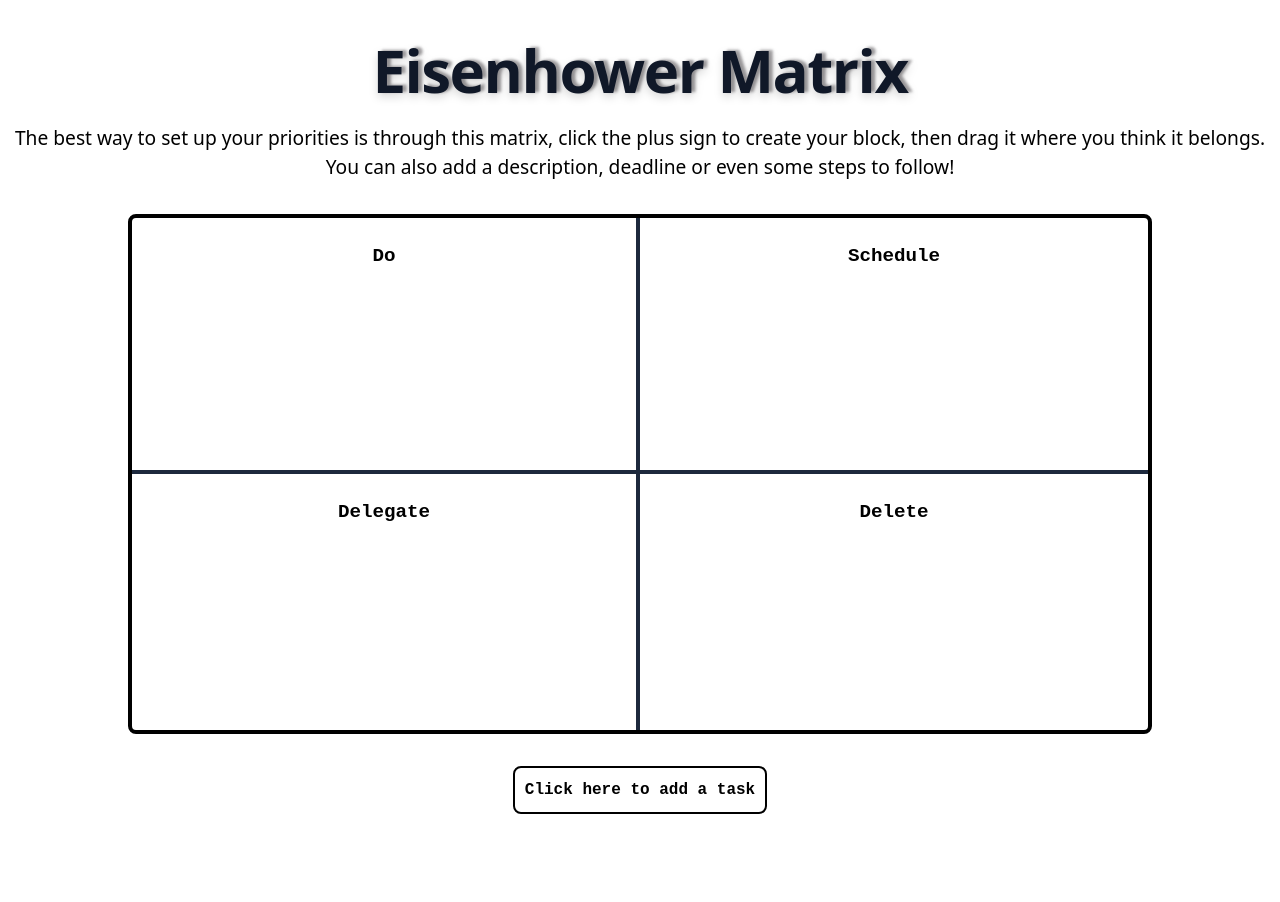
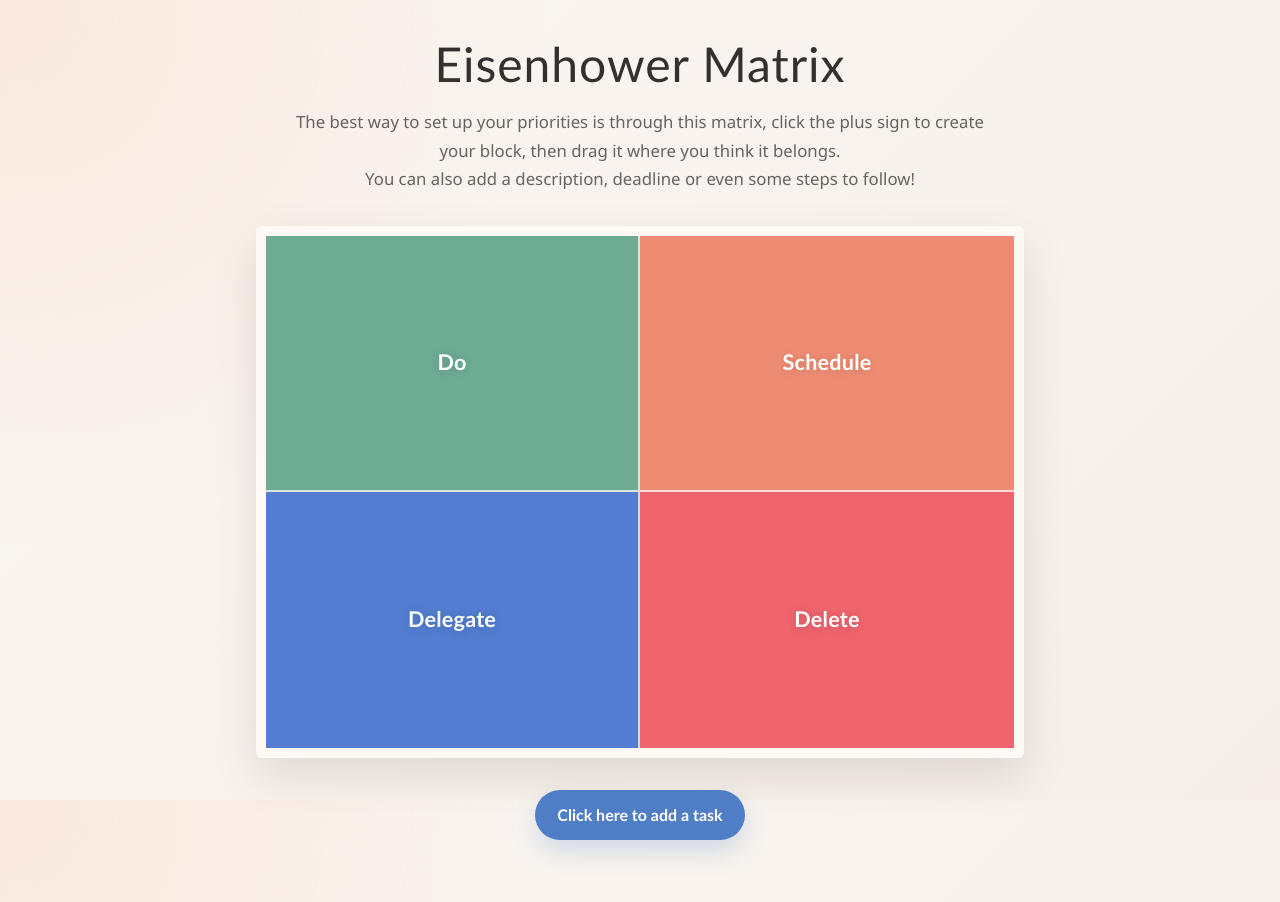
Before and after one commit to rodrigoanasco/EISENHOWER, a Next.js app in the folder eisenhower-matrix/: page / in a window 1280 px wide. Built offline with nearby package versions, Linux system fonts and the light colour scheme.

Commit message:
added colors and adjusted css

```diff
--- a/eisenhower-matrix/elements/FillTask.jsx
+++ b/eisenhower-matrix/elements/FillTask.jsx
@@ -111,8 +111,12 @@ const FillTask = ({ saveTask, closePopup, task }) => {
   }
 
   return (
-    <div className="popup-background">
-      <form className="popup-box" onSubmit={handleSubmit}>
+    <div className="popup-background" onClick={closePopup}>
+      <form
+        className="popup-box"
+        onSubmit={handleSubmit}
+        onClick={(event) => event.stopPropagation()}
+      >
         <h2>Edit Task</h2>
 
         <input
--- a/eisenhower-matrix/elements/Task.jsx
+++ b/eisenhower-matrix/elements/Task.jsx
@@ -3,6 +3,7 @@ import React from "react";
 const Task = ({ task, onClick }) => {
   return (
     <button
+      className="task-button"
       style={{
         border: "2px solid black",
         borderRadius: "8px",
--- a/eisenhower-matrix/src/app/globals.css
+++ b/eisenhower-matrix/src/app/globals.css
@@ -1,44 +1,213 @@
 @import "tailwindcss";
 
+body {
+  margin: 0;
+  min-height: 100vh;
+  color: #2f302d;
+  background:
+    radial-gradient(circle at top left, rgba(246, 201, 181, 0.32), transparent 34rem),
+    linear-gradient(135deg, #fbf7f2 0%, #f5eee8 100%);
+  font-family: "Segoe UI", "Trebuchet MS", Arial, sans-serif;
+}
+
 .main-title {
-  /*@apply text-6xl font-bold text-center text-gray-900 mt-10 mb-6; */
-  @apply text-6xl font-extrabold text-center tracking-tight text-gray-900 mt-10 mb-6 drop-shadow-lg;
-  text-shadow: 4px -1px 3px rgba(47, 44, 48, 0.459);
+  @apply text-5xl text-center mt-10 mb-5;
+  color: #33312f;
+  font-family: "Trebuchet MS", "Segoe UI", Arial, sans-serif;
+  font-weight: 500;
+  letter-spacing: 0.02em;
 }
 
 .page-description {
+  max-width: 760px;
+  margin: 0 auto 28px;
+  padding: 0 18px;
   text-align: center;
-  font-size: larger;
-  margin-top: 2px;
-  margin-left: 10;
-  margin-right: 10;
+  font-size: 1.05rem;
+  line-height: 1.7;
+  color: #6a625d;
 }
 
 .matrix {
-  @apply grid grid-cols-2 w-full max-w-5xl mx-auto my-8 rounded-lg overflow-hidden;
-  border-width: 4px;
+  @apply grid grid-cols-2 w-full max-w-3xl mx-auto my-8 overflow-hidden;
+  border: 10px solid rgba(255, 250, 246, 0.96);
+  border-radius: 6px;
+  box-shadow: 0 18px 45px rgba(75, 63, 55, 0.14);
 }
 
 .quadrant {
   @apply min-h-64 p-6;
+  display: flex;
+  align-items: center;
+  justify-content: center;
+  color: white;
+  text-shadow: 0 1px 10px rgba(31, 36, 34, 0.16);
+}
+
+.quadrant:nth-child(1) {
+  background: #6dab93;
+}
+
+.quadrant:nth-child(2) {
+  background: #ee8c73;
+}
+
+.quadrant:nth-child(3) {
+  background: #527dd0;
+}
+
+.quadrant:nth-child(4) {
+  background: #ef646d;
 }
 
 .left-box {
-  @apply border-r-4 border-slate-800;
+  border-right: 2px solid rgba(255, 250, 246, 0.74);
 }
 
 .top-box {
-  @apply border-b-4 border-slate-800;
+  border-bottom: 2px solid rgba(255, 250, 246, 0.74);
 }
 
 .inside-box-titles {
   text-align: center;
-  font-size: larger;
-  font-family: "Courier New", Courier, monospace;
+  font-size: 1.35rem;
+  font-family: "Trebuchet MS", "Segoe UI", Arial, sans-serif;
   font-weight: 600;
+  letter-spacing: 0.01em;
 }
+
 .add-button {
-  display: block; /* This makes the button able to use automatic left/right margins */
-  width: fit-content; /* this keeps the button only as wide as its text/content */
-  margin: 30px auto; /* This measns 30px top/bottom, and auto left/right, the 'auto' part centers it */
+  display: block;
+  width: fit-content;
+  margin: 32px auto 22px;
+  border: 0 !important;
+  border-radius: 999px !important;
+  padding: 13px 22px !important;
+  min-height: 0 !important;
+  color: #ffffff;
+  background: #4f7ec7;
+  box-shadow: 0 12px 24px rgba(79, 126, 199, 0.22);
+  font-family: "Trebuchet MS", "Segoe UI", Arial, sans-serif !important;
+  font-weight: 600 !important;
+  cursor: pointer;
+  transition: transform 160ms ease, box-shadow 160ms ease, background 160ms ease;
 }
+
+.add-button:hover {
+  background: #466fb0;
+  box-shadow: 0 16px 30px rgba(79, 126, 199, 0.28);
+  transform: translateY(-1px);
+}
+
+.task-button {
+  display: block;
+  min-width: 220px;
+  margin: 12px auto;
+  border: 1px solid rgba(79, 126, 199, 0.18) !important;
+  border-radius: 14px !important;
+  padding: 13px 18px !important;
+  color: #3f4640;
+  background: rgba(255, 250, 246, 0.9);
+  box-shadow: 0 10px 24px rgba(75, 63, 55, 0.1);
+  font-family: "Trebuchet MS", "Segoe UI", Arial, sans-serif;
+  font-weight: 600;
+  cursor: pointer;
+  transition: transform 160ms ease, box-shadow 160ms ease, border-color 160ms ease;
+}
+
+.task-button:hover {
+  border-color: rgba(79, 126, 199, 0.38) !important;
+  box-shadow: 0 14px 30px rgba(75, 63, 55, 0.15);
+  transform: translateY(-1px);
+}
+
+.popup-background {
+  position: fixed;
+  inset: 0;
+  z-index: 50;
+  display: flex;
+  align-items: center;
+  justify-content: center;
+  padding: 24px;
+  background: rgba(46, 42, 39, 0.34);
+  backdrop-filter: blur(5px);
+}
+
+.popup-box {
+  width: min(92vw, 430px);
+  display: flex;
+  flex-direction: column;
+  gap: 14px;
+  padding: 28px;
+  border: 1px solid rgba(120, 98, 82, 0.12);
+  border-radius: 18px;
+  background: #fffaf6;
+  box-shadow: 0 24px 70px rgba(43, 35, 31, 0.24);
+}
+
+.popup-box h2 {
+  margin: 0 0 6px;
+  color: #363431;
+  font-size: 1.55rem;
+  font-weight: 600;
+  text-align: center;
+}
+
+.popup-box input,
+.popup-box textarea {
+  width: 100%;
+  border: 1px solid rgba(102, 90, 80, 0.18);
+  border-radius: 12px;
+  padding: 12px 14px;
+  color: #34332f;
+  background: #fffdfb;
+  font: inherit;
+  outline: none;
+  transition: border-color 160ms ease, box-shadow 160ms ease;
+}
+
+.popup-box textarea {
+  min-height: 120px;
+  resize: vertical;
+}
+
+.popup-box input:focus,
+.popup-box textarea:focus {
+  border-color: rgba(79, 126, 199, 0.6);
+  box-shadow: 0 0 0 4px rgba(79, 126, 199, 0.12);
+}
+
+.popup-box button {
+  border: 0;
+  border-radius: 999px;
+  padding: 11px 16px;
+  font: inherit;
+  font-weight: 600;
+  cursor: pointer;
+}
+
+.popup-box button[type="submit"] {
+  margin-top: 4px;
+  color: white;
+  background: #6dab93;
+}
+
+.popup-box button[type="button"] {
+  color: #665f59;
+  background: #eee7e0;
+}
+
+@media (max-width: 640px) {
+  .main-title {
+    @apply text-4xl;
+  }
+
+  .matrix {
+    max-width: calc(100% - 28px);
+  }
+
+  .quadrant {
+    min-height: 11rem;
+    padding: 18px;
+  }
+}
```
